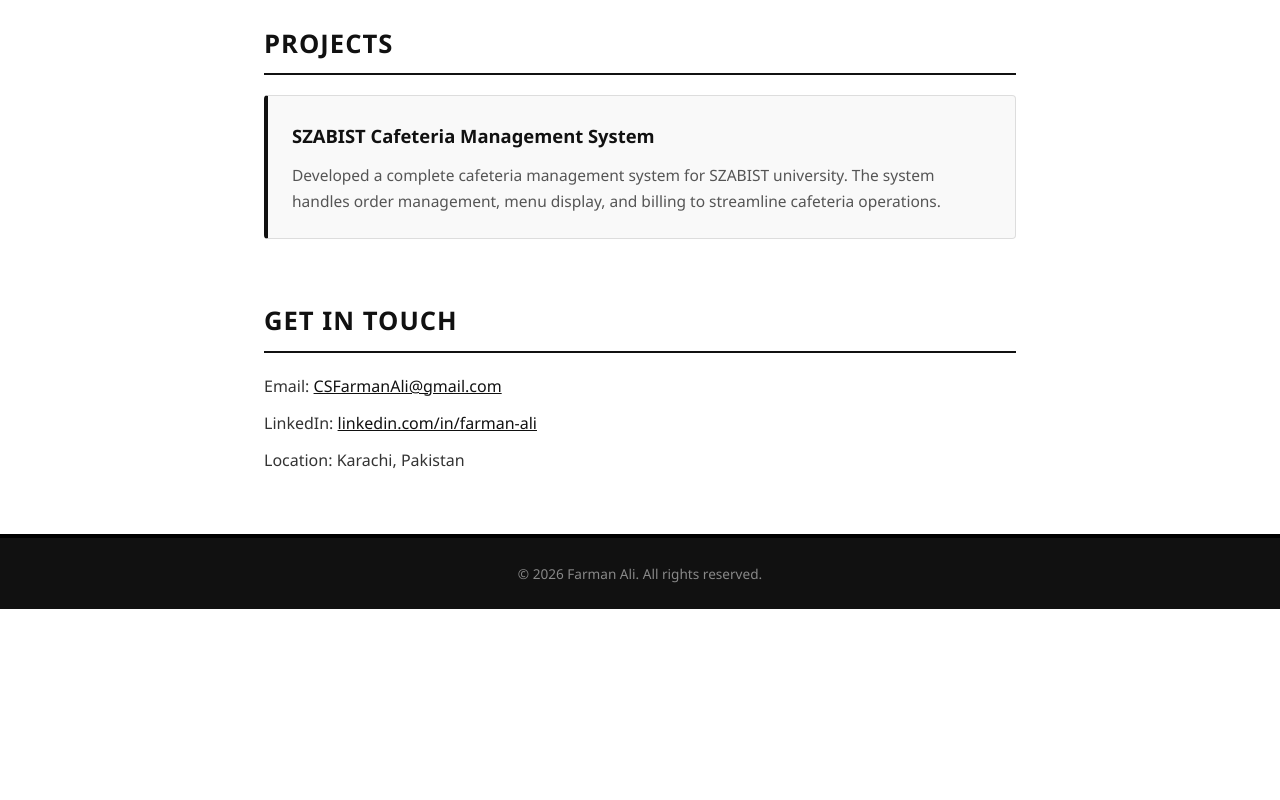
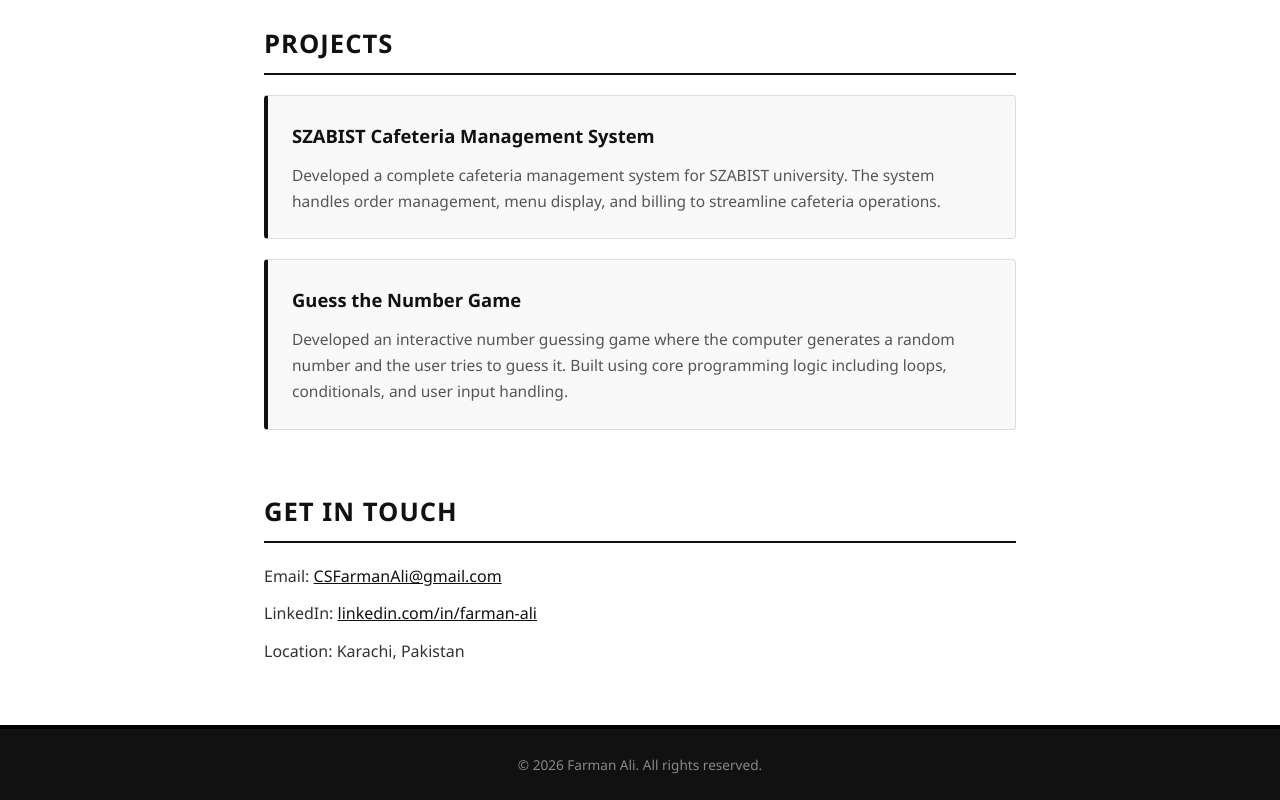
Before and after one commit to FarmanAli72/-my-portfolio, a plain HTML site: page index.html in a window 1280 px wide. Shown: the part 803-1603 px from the top of the page. Before the commit the page ends 1412 px from the top, so only its background shows below. Drawn offline with Linux system fonts and the light colour scheme.

Commit message:
Update index.html

```diff
--- a/index.html
+++ b/index.html
@@ -45,6 +45,7 @@
   <!-- Projects Section -->
   <section id="projects">
     <h2>Projects</h2>
+
     <div class="project-card">
       <h3>SZABIST Cafeteria Management System</h3>
       <p>
@@ -53,13 +54,24 @@
         and billing to streamline cafeteria operations.
       </p>
     </div>
+
+    <div class="project-card">
+      <h3>Guess the Number Game</h3>
+      <p>
+        Developed an interactive number guessing game where the computer
+        generates a random number and the user tries to guess it. Built
+        using core programming logic including loops, conditionals,
+        and user input handling.
+      </p>
+    </div>
+
   </section>
 
   <!-- Contact Section -->
   <section id="contact">
     <h2>Get In Touch</h2>
     <p>Email: <a href="mailto:CSFarmanAli@gmail.com">CSFarmanAli@gmail.com</a></p>
-    <p>LinkedIn: <a href="www.linkedin.com/in/farman-ali-aa90842bb" target="_blank">linkedin.com/in/farman-ali</a></p>
+    <p>LinkedIn: <a href="https://www.linkedin.com/in/farman-ali-aa90842bb" target="_blank">linkedin.com/in/farman-ali</a></p>
     <p>Location: Karachi, Pakistan</p>
   </section>
 
```
